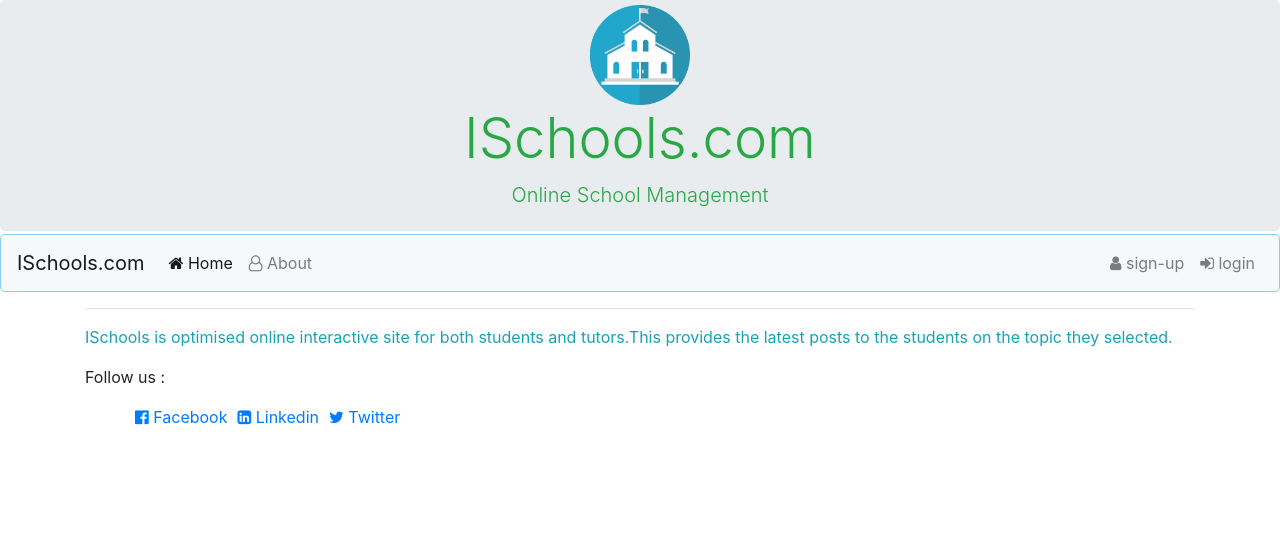
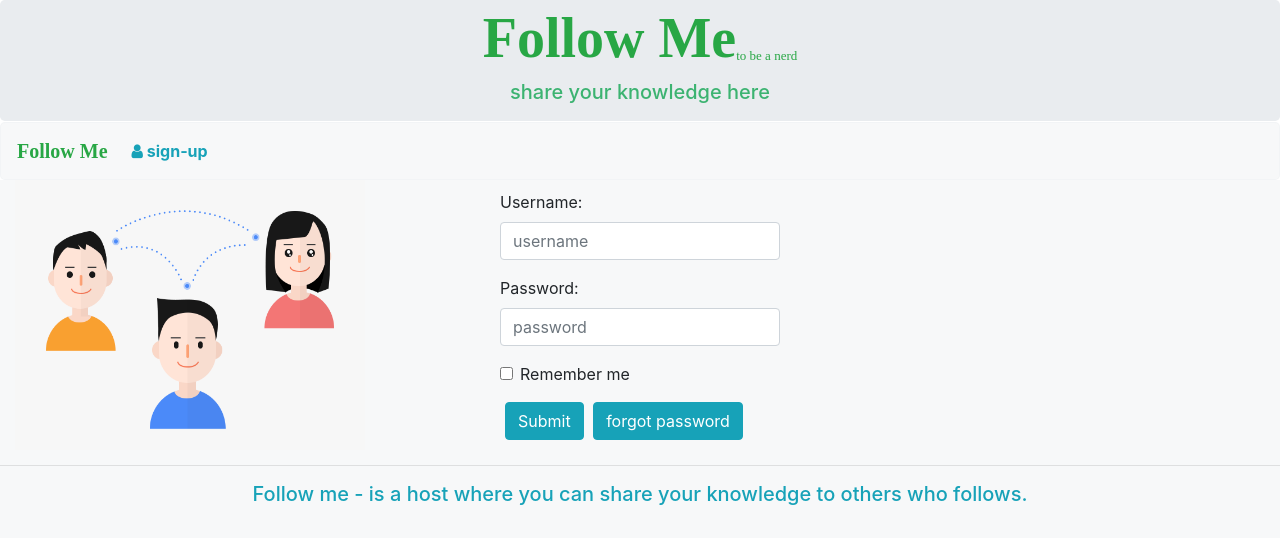
Before and after one commit to Aditya7861/Ischools, a Django app: page / in a window 1280 px wide. Shown: the top 544 px of the page. Run offline with Django 3.2, Linux system fonts and the light colour scheme; some libraries are stand-ins or nearby versions.

Commit message:
home page modified

```diff
--- a/login/static/style.css
+++ b/login/static/style.css
@@ -3,18 +3,10 @@
     color: darkolivegreen;
     margin-bottom: 1px;
 }
-/* icon-style in jumbotron */
-.jumbotron img{
-    width:100px;
-    height:100px;
-    display: flex;
-    margin-left: auto;
-    margin-right: auto;
-}
 /* nav-bar style */
 .navbar{
-    margin-top: 3px;
-    border: 1px solid skyblue;
+    margin-top: 0px;
+    border: 1px solid #e9ecef5e;
     border-radius: 5px;
     background-color:#e9ecef5e;
 }
@@ -28,8 +20,3 @@
 .loginform button{
     margin-left: 5px;
 }
-ul#footer-icon-list{
-    display:inline-flex;
-    list-style-type: none;
-    margin-left: 10px;
-}
--- a/login/views.py
+++ b/login/views.py
@@ -10,7 +10,8 @@ from django.core.paginator import Paginator, EmptyPage, PageNotAnInteger
 
 
 def home(request):
-    return render(request, 'home.html')
+    form = Login()
+    return render(request, 'home.html',{'form':form})
 
 
 def user_login(request):
@@ -152,7 +153,7 @@ def loggedin(request):
     for like in likes:
         li.append(like.post_id)
     user = User.objects.get(pk=request.user.id)
-    post = Post.objects.filter(username__following__friend_id=user.id).order_by('-published_date')
+    post = Post.objects.filter(username__follower__user=request.user).order_by('-published_date')
     page = request.GET.get('page', 1)
     paginator = Paginator(post, 4)
     try:
--- a/templates/home.html
+++ b/templates/home.html
@@ -15,49 +15,55 @@
 <title>Title</title>
 </head>
 {% endblock %}
-<body>
+<body bgcolor="#e9ecef5e">
   {% block header %}
    <div class="jumbotron text-center text-success">
-    <img src="{% static 'school.png' %}" alt="not loaded">
-    <h1 class="display-4">ISchools.com</h1>
-    <p class="lead">Online School Management</p>
-  </div>
+    <h1 class="display-4" style="font-family: 'Ink Free';font-weight: bold">Follow Me<sub style="font-weight: normal;font-size: small">to be a nerd</sub></h1>
+    <h5 style="padding-bottom: 4px;color:mediumseagreen;">share your knowledge here</h5>
+   </div>
   {% endblock %}
   {% block navbar %}
   <nav class="navbar navbar-expand-lg navbar-light">
-    <a class="navbar-brand" href="#">ISchools.com</a>
+    <a class="navbar-brand text-success" href="{% url 'home' %}" style="font-family: 'Ink Free';font-weight: bold">Follow Me</a>
     <button class="navbar-toggler" type="button" data-toggle="collapse" data-target="#navbarSupportedContent" aria-controls="navbarSupportedContent" aria-expanded="false" aria-label="Toggle navigation">
       <span class="navbar-toggler-icon"></span></button>
     <div class="collapse navbar-collapse" id="navbarSupportedContent">
-      <ul class="navbar-nav mr-auto">
-        <li class="nav-item active">
-          <a class="nav-link" href="{% url 'home' %}"><i class="fa fa-home"></i>  Home <span class="sr-only">(current)</span></a>
-        </li>
-        <li class="nav-item">
-          <a class="nav-link" href="#">	<i class="fa fa-user-o"></i>  About</a>
-        </li>
-      </ul>
       <ul class="navbar-nav navbar-right">
           {% block logout %}
-        <li class="nav-item"><a class="nav-link" href="{% url 'signup' %}"><i class="fa fa-user"></i>  sign-up</a></li>
-        <li class="nav-item"><a class="nav-link" href="{% url 'login' %}"><i class="fa fa-sign-in"></i>  login</a></li>
+        <li class="nav-item"><a class="nav-link text-info" style="font-weight: bold" href="{% url 'signup' %}"><i class="fa fa-user"></i>  sign-up</a></li>
           {% endblock %}
       </ul>
     </div>
   </nav>
   {% endblock navbar %}
+
   {% block container %}
+      <div class="container-fluid" style="background-color: #e9ecef5e;padding-bottom: 15px">
+        <img src="{% static 'background.gif' %}" style="float: left;" width="350" height="270">
+      <form class="loginform" method="post" action="/login/">
+          {% csrf_token %}
+          <div class="form-group">
+              <label for="username">Username:</label>
+              {{ form.username }}
+           </div>
+          <div class="form-group">
+              <label for="pwd">Password:</label>
+              {{ form.password }}
+          </div>
+          <div class="form-group form-check">
+              <label class="form-check-label">
+                <input class="form-check-input" type="checkbox" name="remember"> Remember me
+              </label>
+          </div>
+            <button type="submit" class="btn btn-info">Submit</button>
+            <button type="button" class="btn btn-info">forgot password</button>
+       </form>
+  </div>
   {% endblock container %}
   {% block footer %}
-  <div class="container" id="footer">
-    <hr>
-    <p class="text-info">ISchools is optimised online interactive site for both students and tutors.This provides the latest posts to the students on the topic they selected.</p>
-    <p>Follow us :</p>
-    <ul id="footer-icon-list">
-        <li style="margin-right:10px;"><a href="#"><i class="fa fa-facebook-official"></i><span> Facebook</span></a></li>
-        <li style="margin-right:10px;"><a href="#"><i class="fa fa-linkedin-square"></i><span> Linkedin</span> </a></li>
-        <li style="margin-right:10px;"><a href="#"><i class="fa fa-twitter"></i><span> Twitter</span> </a></li>
-    </ul>
+  <div class="container-fliud text-success" style="text-align: center;background-color: #e9ecef5e;margin-top: 0px">
+    <hr style="margin-top: 0px">
+    <h5 class="text-info">Follow me - is a host where you can share your knowledge to others who follows.</h5><br>
   </div>
   {% endblock %}
 <script src="https://cdnjs.cloudflare.com/ajax/libs/jquery/3.3.1/jquery.slim.min.js"></script>
```
Also changed, not shown: login/static/background.gif (added).
